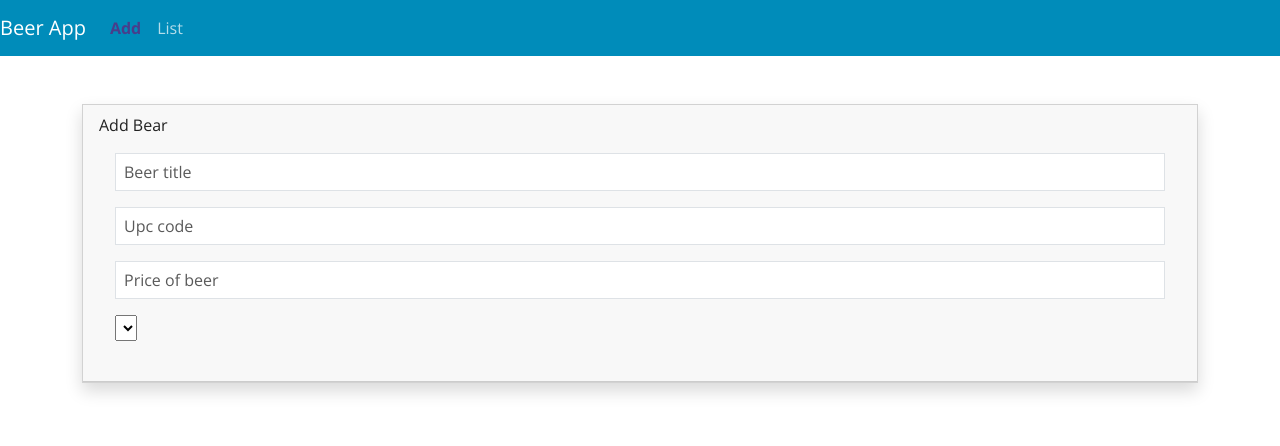
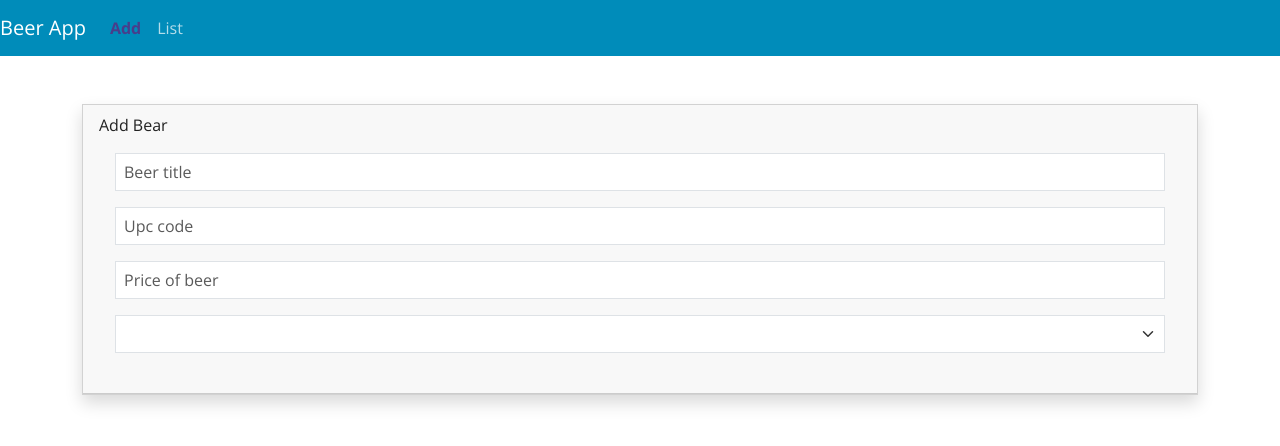
Before and after one commit to ffiorentino12/angular-project, an Angular app: page /add in a window 1280 px wide. Shown: the top 446 px of the page. Built offline with nearby package versions, Linux system fonts and the light colour scheme.

Commit message:
1 file modified

```diff
--- a/src/app/component/beer-form/beer-form.component.html
+++ b/src/app/component/beer-form/beer-form.component.html
@@ -40,7 +40,7 @@
           formControlName="price"
         />
 
-        <select>
+        <select
           class="form-select mb-3"
           placeholder="BeerStyle select"
           [ngClass]="
@@ -49,7 +49,7 @@
               ? 'is-invalid'
               : ''
           "
-          formControlName="beerStyle"
+          formControlName="beerStyle" >
         </select>
 
 
```
